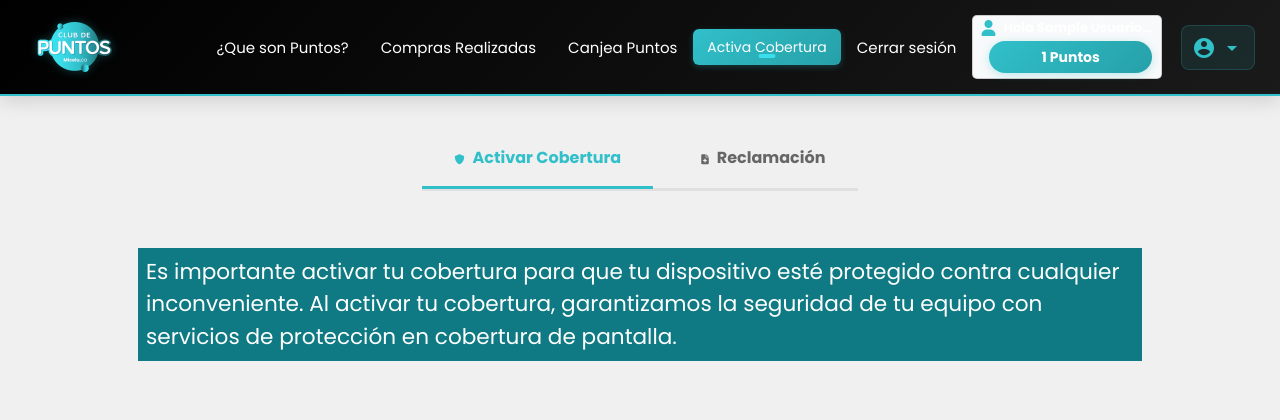
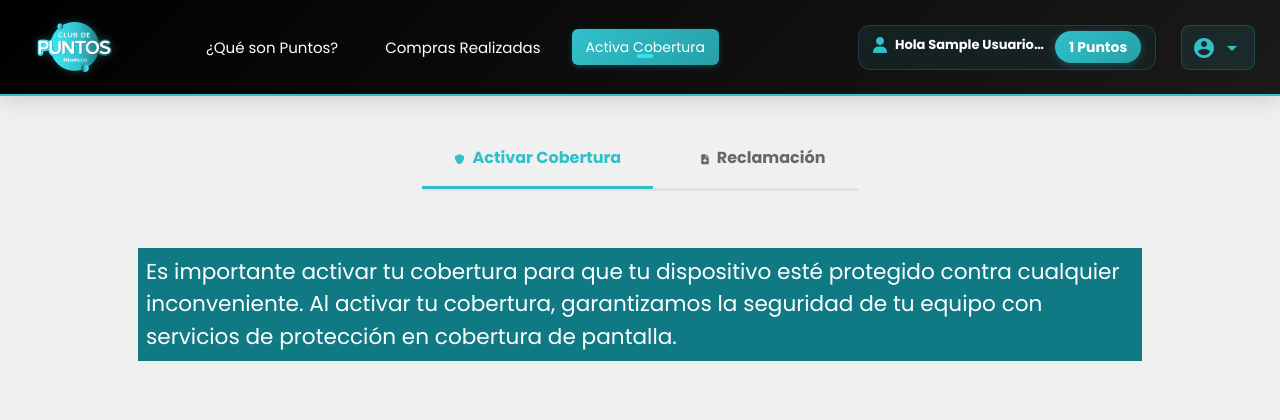
Before and after one commit to desarrolladorMicelu/club-puntos, a Flask app: template templates/cobertura.html in a window 1280 px wide. Shown: the top 420 px of the page. Run offline with Flask 3, Linux system fonts and the light colour scheme; the template is opened without the code that fills it: most values are stand-ins (such as "Sample title", 1, 10 or a date in 2020); parts of the project's set-up code (start-up, migrations or seed data) failed here and were passed over; some libraries are stand-ins or nearby versions.

Commit message:
solucion error hardcodeado

```diff
--- a/static/js/historial_compras.js
+++ b/static/js/historial_compras.js
@@ -194,8 +194,7 @@ document.addEventListener('DOMContentLoaded', function() {
         const facturaCards = document.querySelectorAll('.factura-card');
         facturaCards.forEach(card => {
             card.addEventListener('click', function() {
-                // const facturaNumero = this.getAttribute('data-factura-numero');
-                const facturaNumero = "MCFE11184";
+                const facturaNumero = this.getAttribute('data-factura-numero');
                 document.getElementById('facturaModalLabel').textContent = 'Factura #' + facturaNumero;
                 // Consultar a nuestro backend para que proxeé y sirva el PDF embebible
                 fetch('/api/facturas/' + encodeURIComponent(facturaNumero) + '/pdf')
--- a/templates/cobertura.html
+++ b/templates/cobertura.html
@@ -43,43 +43,38 @@
           </button>
 
           <div class="collapse navbar-collapse" id="navbarSupportedContent">
-            <div class="d-flex mx-auto flex-column flex-lg-row align-items-center">
-              <ul class="navbar-nav  ">
+            <!-- Navigation Links -->
+            <ul class="navbar-nav mx-auto">
               <li class="nav-item">
-                  <a class="nav-link" href="/quesonpuntos">¿Que son Puntos?</a>
+                <a class="nav-link" href="/quesonpuntos">¿Qué son Puntos?</a>
               </li>
               <li class="nav-item">
                 <a class="nav-link" href="/mhistorialcompras">Compras Realizadas</a>
               </li>
-                <li class="nav-item ">
-                  <a class="nav-link" href="/mpuntosprincipal">Canjea Puntos</a>
-                </li>
               <li class="nav-item active">
                 <a class="nav-link" href="/cobertura" id="coberturaLink">Activa Cobertura</a>
               </li>
-                <li class="nav-item">
-                  <a class="nav-link" href="#" id="customLogoutButton">Cerrar sesión</a>
-                </li>
+            </ul>
 
-                <li class="nav-item d-flex align-items-center">
-                  <div class="card bg-light text-dark px-2 py-1" style="border-radius: 5px;">
+            <!-- User Greeting Section -->
+            <div class="user-greeting-container">
               <div class="icon-text-container">
-                      <i class="fa-solid fa-user" style="color: #31C0CA"></i>
-                      <span class="fw-bold1"> Hola {{ usuario.nombre|title }}, tienes</span>
+                <i class="fa-solid fa-user"></i>
+                <span class="fw-bold1">Hola {{ usuario.nombre|title }}, tienes</span>
               </div>
-                    <span id="nav-points" class="badge custom-badge ms-2">{{ "{:,.0f}".format(total_puntos) }}
-                      Puntos</span>
+              <span id="nav-points" class="badge custom-badge">{{ "{:,.0f}".format(total_puntos) }} Puntos</span>
             </div>
-                </li>
-              </ul>
-            </div>
-            <div class="dropdown ms-2">
-              <a class="nav-link custom-dropdown-toggle" href="#" id="userDropdown" role="button">
+
+            <!-- User Dropdown -->
+            <div class="dropdown">
+              <a class="nav-link custom-dropdown-toggle" href="#" id="userDropdown" role="button" data-bs-toggle="dropdown" aria-expanded="false">
                 <i class="material-icons custom-icon">account_circle</i>
                 <i class="material-icons custom-icon-arrow">arrow_drop_down</i>
               </a>
-              <ul class="dropdown-menu" aria-labelledby="userDropdown">
+              <ul class="dropdown-menu dropdown-menu-end" aria-labelledby="userDropdown">
                 <li><a class="custom-dropdown-item" href="/miperfil">Mi perfil</a></li>
+                <li><hr class="dropdown-divider"></li>
+                <li><a class="custom-dropdown-item" href="#" id="customLogoutButton">Cerrar sesión</a></li>
               </ul>
             </div>
           </div>
```
Lines whose indentation alone changed are shown as unchanged.
